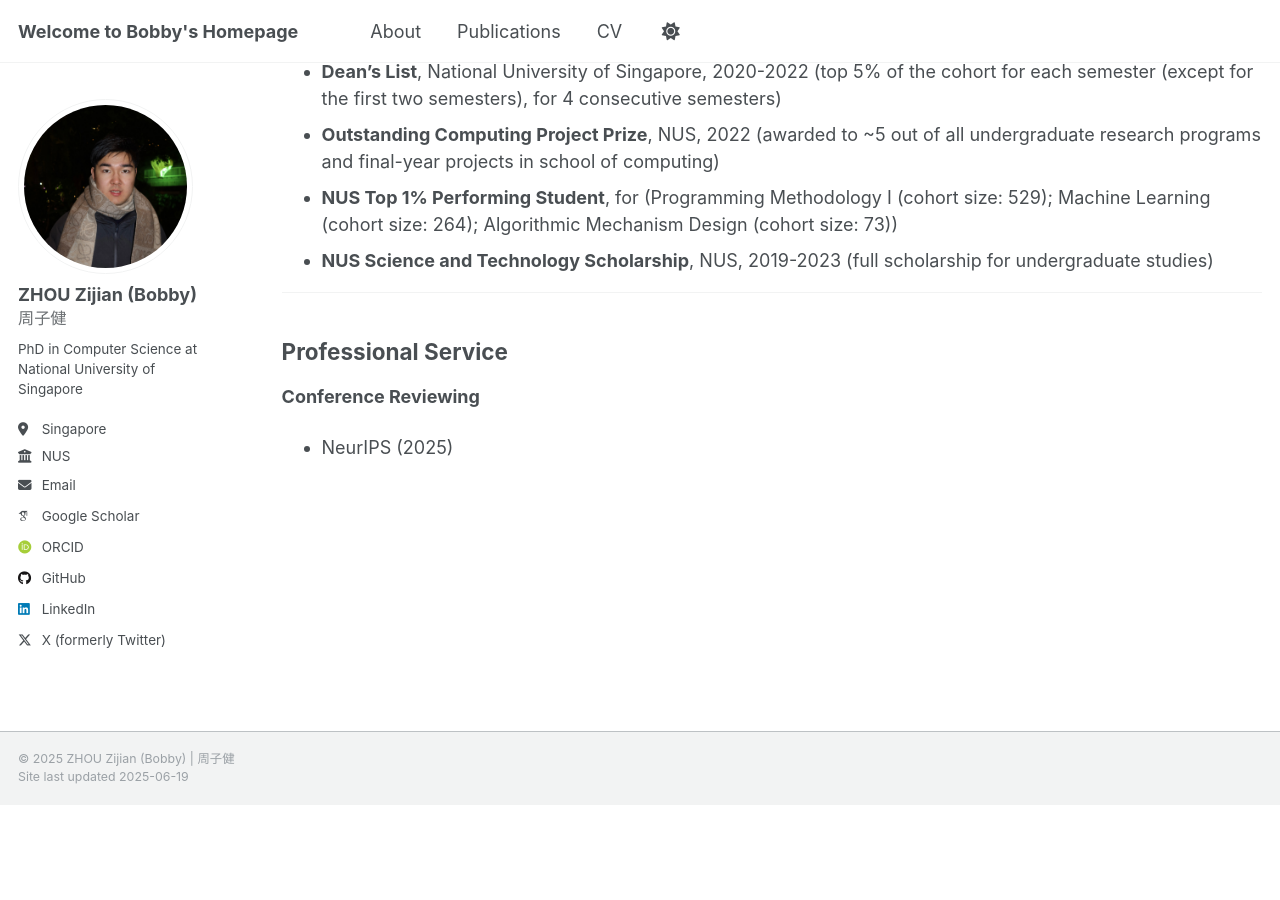
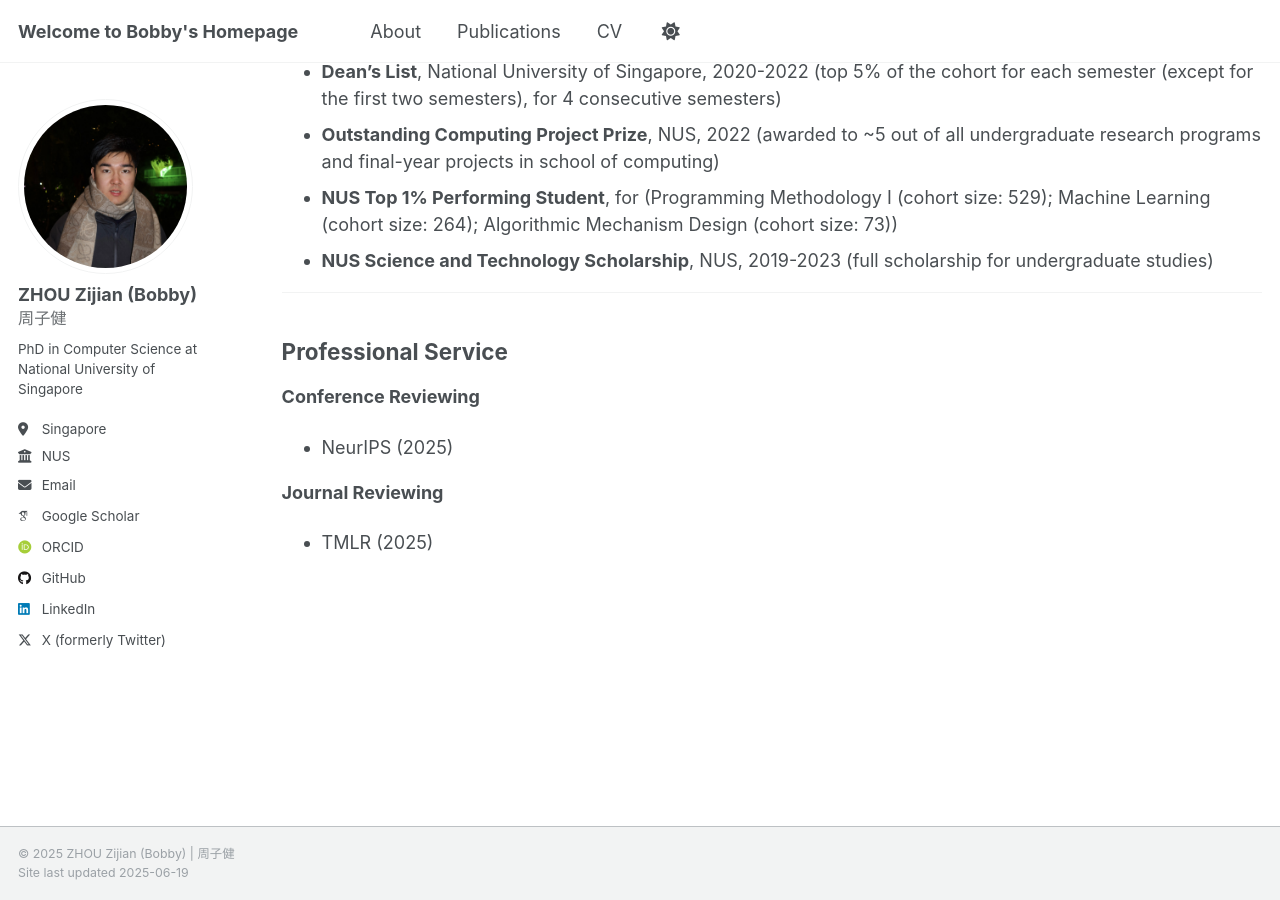
Before and after one commit to BobbyZhouZijian/bobbyzhouzijian.github.io, a Jekyll site: the page built from _pages/cv.md, in a window 1280 px wide and 900 px high, scrolled down 2324 px. Built offline with Jekyll 4.4.1, drawn with Linux system fonts in a browser that asks for light colours; some web fonts are replaced; before the commit the page ends 3129 px from its top, so only the background shows below that.

Commit message:
update cv

```diff
--- a/_pages/cv.md
+++ b/_pages/cv.md
@@ -241,6 +241,9 @@ function togglePreview() {
 **Conference Reviewing**
 - NeurIPS (2025)
 
+**Journal Reviewing**
+- TMLR (2025)
+
 
 <!--
 ## Talks and Presentations
```
